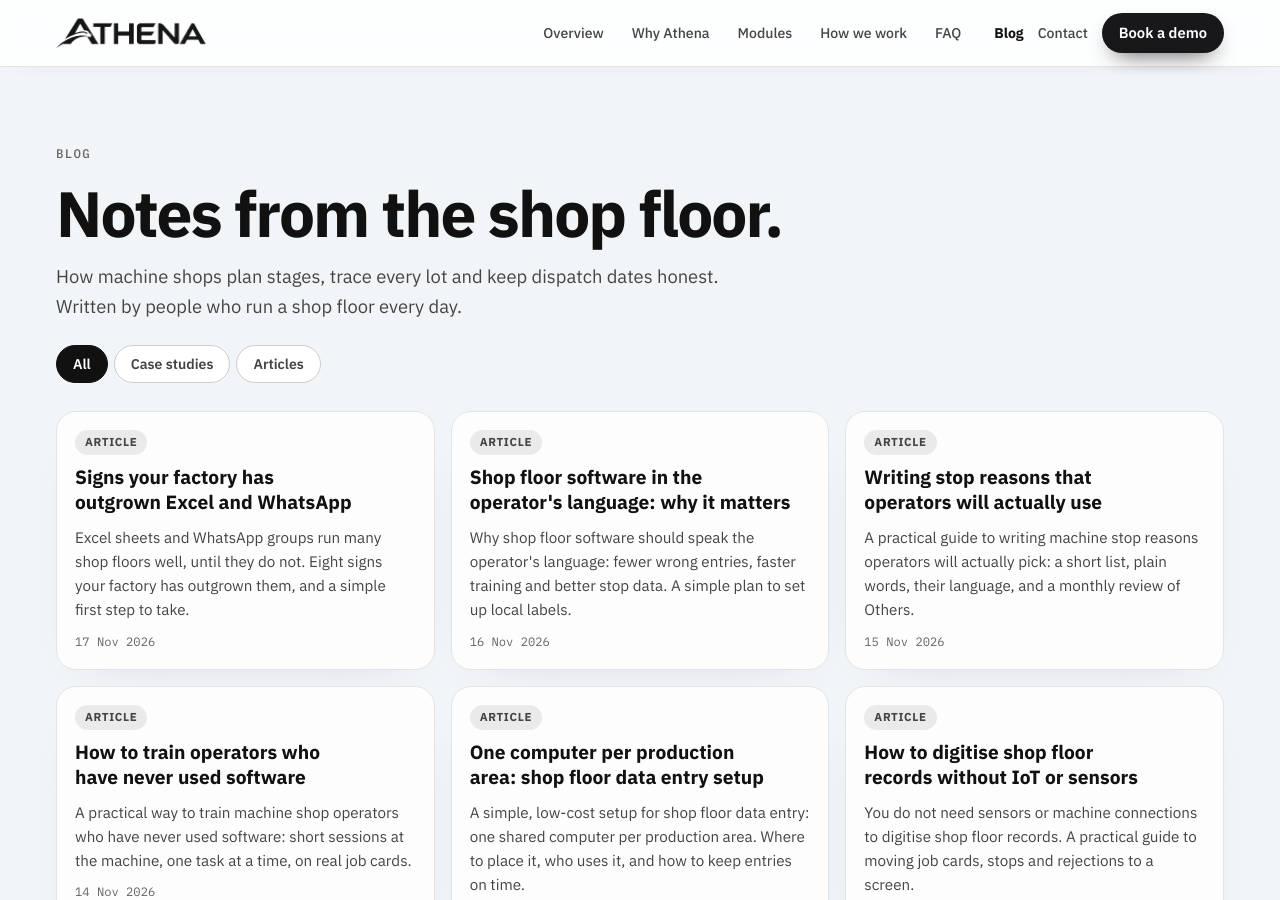
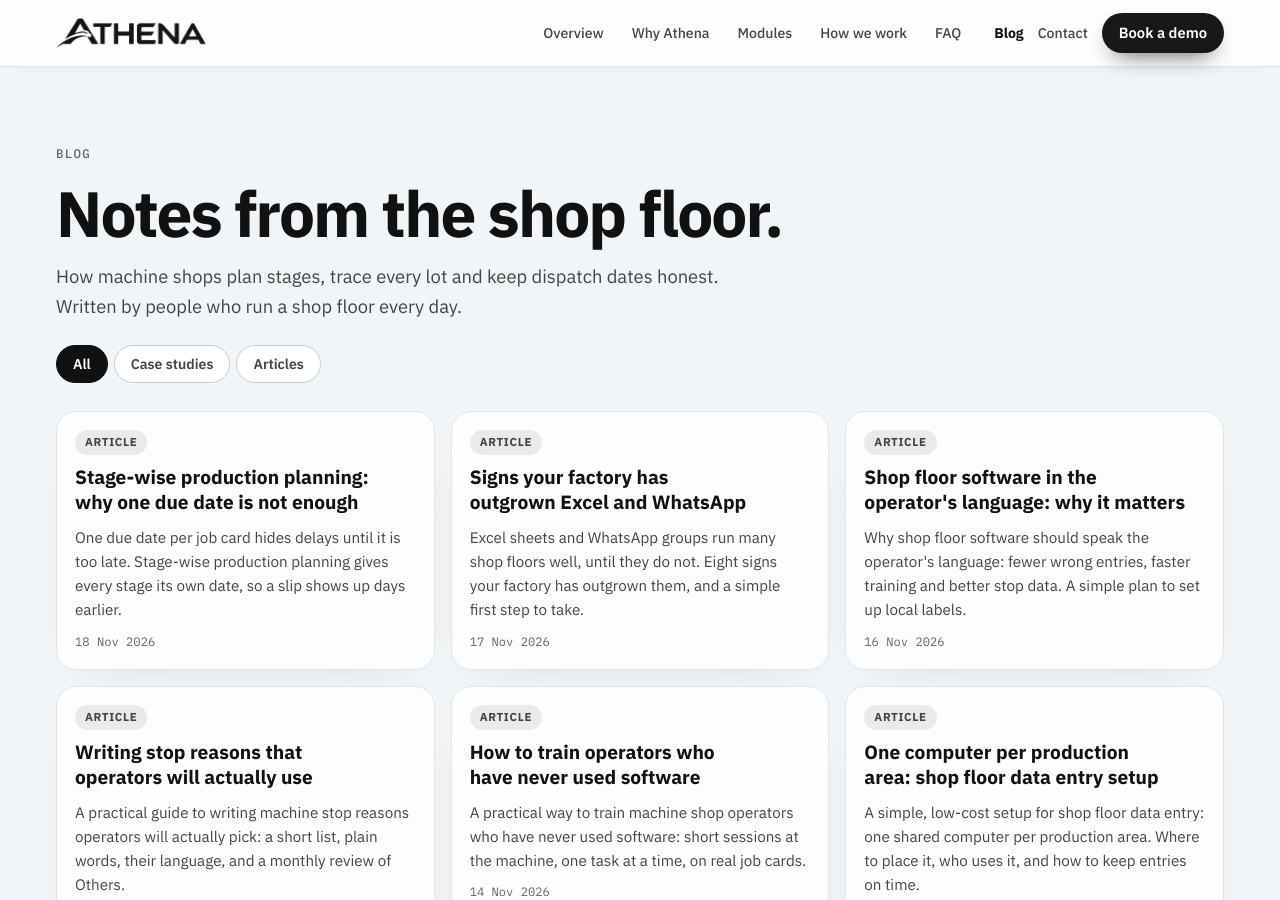
Before and after one commit to AthenaMES/athenames.github.io, a Jekyll site: the page built from blog/index.html, in a window 1280 px wide and 900 px high. Built offline with Jekyll 4.4.1, drawn with Linux system fonts in a browser that asks for light colours; part of the change alters nothing that is shown.

Commit message:
Publish 18 Nov article: Stage-wise production planning: why one due date is not enough
Co-Authored-By: Claude <noreply@anthropic.com>

```diff
--- a/_posts/2026-11-18-stage-wise-production-planning-one-due-date.md
+++ b/_posts/2026-11-18-stage-wise-production-planning-one-due-date.md
@@ -3,9 +3,8 @@ title: "Stage-wise production planning: why one due date is not enough"
 description: "One due date per job card hides delays until it is too late. Stage-wise production planning gives every stage its own date, so a slip shows up days earlier."
 date: 2026-11-18
 author: Athena team
-published: false
+published: true
 hold: false
-auto_publish_on: 2026-11-18
 email_thread: "1a1e74443c56ec19"
 last_reply_id: "1a1e74443c56ec19"
 ---
```
